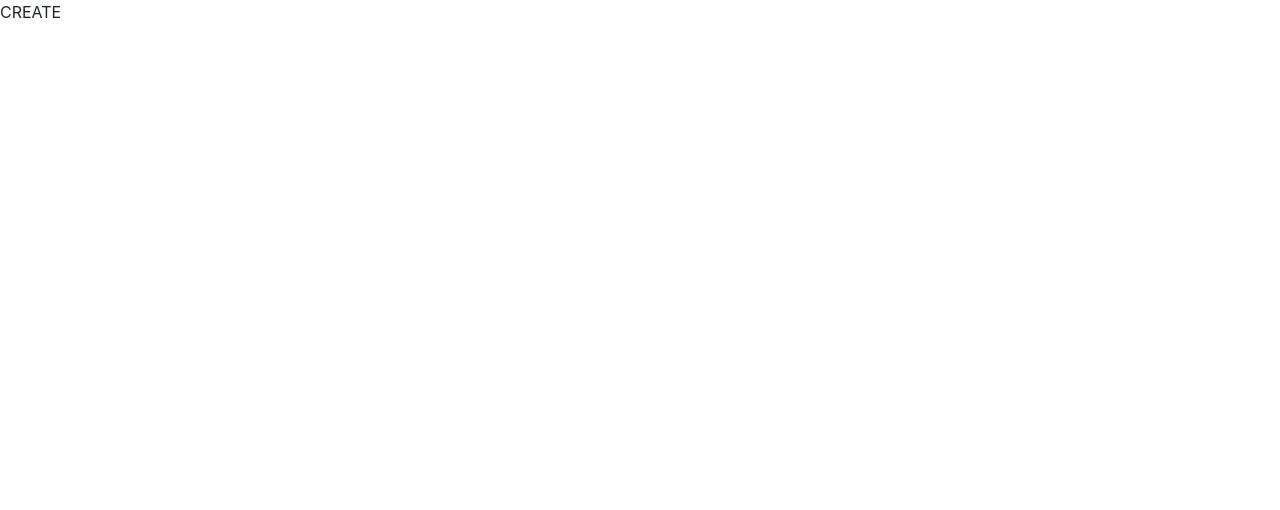
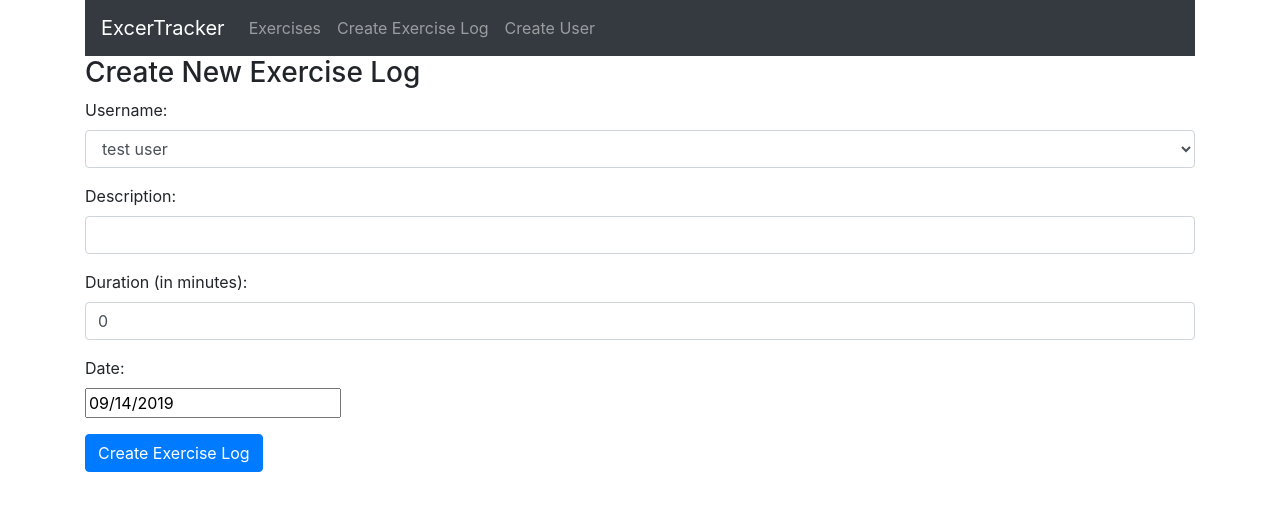
Before and after one commit to ghelanijimmy/learnnodeexpress, a React (Create React App) app in the folder app/: page /create in a window 1280 px wide. Shown: the top 510 px of the page. Built offline with nearby package versions, Linux system fonts and the light colour scheme.

Commit message:
create routes and basic scaffolding. create exercise comp

```diff
--- a/app/package.json
+++ b/app/package.json
@@ -5,6 +5,7 @@
   "dependencies": {
     "bootstrap": "^4.3.1",
     "react": "^16.9.0",
+    "react-datepicker": "^2.9.6",
     "react-dom": "^16.9.0",
     "react-router-dom": "^5.0.1",
     "react-scripts": "3.1.1"
--- a/app/src/App.js
+++ b/app/src/App.js
@@ -1,15 +1,23 @@
 import React from "react";
 import { BrowserRouter as Router, Route } from "react-router-dom";
 import "bootstrap/dist/css/bootstrap.min.css";
+import { Navbar } from "./Components/navbar";
+import EditExercise from "./Components/editExercise";
+import CreateExercise from "./Components/createExercise";
+import CreateUser from "./Components/createUser";
+import ExercisesList from "./Components/exercisesList";
 
 const App = () => {
   return (
     <Router>
-      <Route path={"/"} exact component={() => <div>HOME</div>} />
-      <Route path={"/edit/:id"} component={() => <div>EDIT</div>} />
-      <Route path={"/create"} component={() => <div>CREATE</div>} />
-      <Route path={"/user"} component={() => <div>USER</div>} />
-      <Route />
+      <div className={"container"}>
+        <Navbar />
+        <Route path={"/"} exact component={ExercisesList} />
+        <Route path={"/edit/:id"} component={EditExercise} />
+        <Route path={"/create"} component={CreateExercise} />
+        <Route path={"/user"} component={CreateUser} />
+        <Route />
+      </div>
     </Router>
   );
 };
--- /dev/null
+++ b/app/src/Components/createExercise.js
@@ -0,0 +1,123 @@
+import React, { useState, useEffect } from "react";
+import DatePicker from "react-datepicker";
+import "react-datepicker/dist/react-datepicker.css";
+
+const CreateExercise = props => {
+  const [username, setUsername] = useState("");
+  const [description, setDescription] = useState("");
+  const [duration, setDuration] = useState(0);
+  const [date, setDate] = useState(new Date());
+  const [users, setUsers] = useState([]);
+
+  useEffect(() => {
+    setUsers(["test user"]);
+    setUsername("test user");
+  }, []);
+
+  /**
+   *Sets new username on change
+   * @param {event} e HTML Event Object
+   */
+  const onChangeUsername = e => {
+    setUsername(e.target.value);
+  };
+
+  /**
+   *Sets new description on change
+   * @param {event} e HTML Event Object
+   */
+  const onChangeDescription = e => {
+    setDescription(e.target.value);
+  };
+
+  /**
+   *Sets new duration on change
+   * @param {event} e HTML Event Object
+   */
+  const onChangeDuration = e => {
+    setDuration(e.target.value);
+  };
+
+  /**
+   *Sets new date on change
+   * @param {date} date Date Object
+   */
+  const onChangeDate = date => {
+    setDate(date);
+  };
+
+  const onSubmit = e => {
+    e.preventDefault();
+
+    const exercise = {
+      username,
+      description,
+      duration,
+      date
+    };
+
+    console.log(exercise);
+
+    props.history.push({ pathname: "/" });
+  };
+
+  return (
+    <div>
+      <h3>Create New Exercise Log</h3>
+      <form onSubmit={onSubmit}>
+        <div className="form-group">
+          <label>Username: </label>
+          <select
+            required
+            className="form-control"
+            value={username}
+            onChange={onChangeUsername}
+          >
+            {users.map(function(user) {
+              return (
+                <option key={user} value={user}>
+                  {user}
+                </option>
+              );
+            })}
+          </select>
+        </div>
+        <div className="form-group">
+          <label>Description: </label>
+          <input
+            type="text"
+            required
+            className="form-control"
+            value={description}
+            onChange={onChangeDescription}
+          />
+        </div>
+        <div className="form-group">
+          <label>Duration (in minutes): </label>
+          <input
+            type="text"
+            className="form-control"
+            value={duration}
+            onChange={onChangeDuration}
+          />
+        </div>
+        <div className="form-group">
+          <label>Date: </label>
+          <div>
+            <DatePicker selected={date} onChange={onChangeDate} />
+          </div>
+        </div>
+
+        <div className="form-group">
+          <input
+            type="submit"
+            value="Create Exercise Log"
+            className="btn btn-primary"
+          />
+        </div>
+      </form>
+    </div>
+  );
+};
+
+export default CreateExercise;
--- /dev/null
+++ b/app/src/Components/createUser.js
@@ -0,0 +1,7 @@
+import React from "react";
+
+const CreateUser = () => {
+  return <div>You are on the Create User Component</div>;
+};
+
+export default CreateUser;
--- /dev/null
+++ b/app/src/Components/editExercise.js
@@ -0,0 +1,7 @@
+import React from "react";
+
+const EditExercise = () => {
+  return <div>You are on the Edit Exercise Component</div>;
+};
+
+export default EditExercise;
--- /dev/null
+++ b/app/src/Components/exercisesList.js
@@ -0,0 +1,7 @@
+import React from "react";
+
+const ExercisesList = () => {
+  return <div>You are on the Exercist List component</div>;
+};
+
+export default ExercisesList;
--- /dev/null
+++ b/app/src/Components/navbar.js
@@ -0,0 +1,31 @@
+import React from "react";
+import { Link } from "react-router-dom";
+
+export const Navbar = props => {
+  return (
+    <nav className={"navbar navbar-dark bg-dark navbar-expand-lg"}>
+      <Link to={"/"} className={"navbar-brand"}>
+        ExcerTracker
+      </Link>
+      <div className={"collapse navbar-collapse"}>
+        <ul className={"navbar-nav mr-auto"}>
+          <li className="navbar-item">
+            <Link className="nav-link" to={"/"}>
+              Exercises
+            </Link>
+          </li>
+          <li className="navbar-item">
+            <Link className="nav-link" to={"/create"}>
+              Create Exercise Log
+            </Link>
+          </li>
+          <li className="navbar-item">
+            <Link className="nav-link" to={"/user"}>
+              Create User
+            </Link>
+          </li>
+        </ul>
+      </div>
+    </nav>
+  );
+};
```
Also changed, not shown: 1 other file (tests, documents, lock files or other folders).
